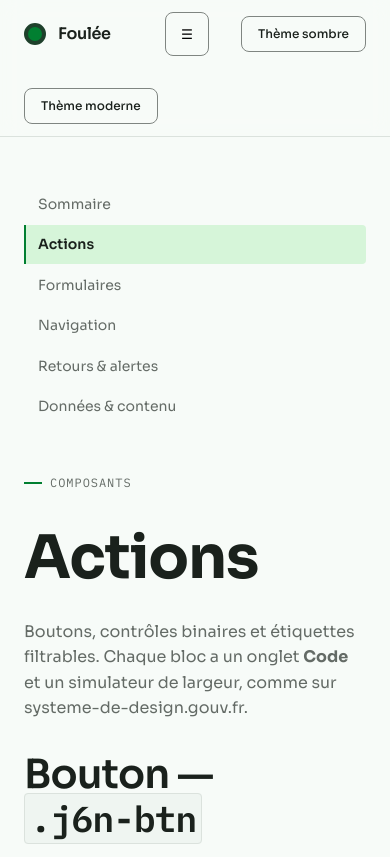
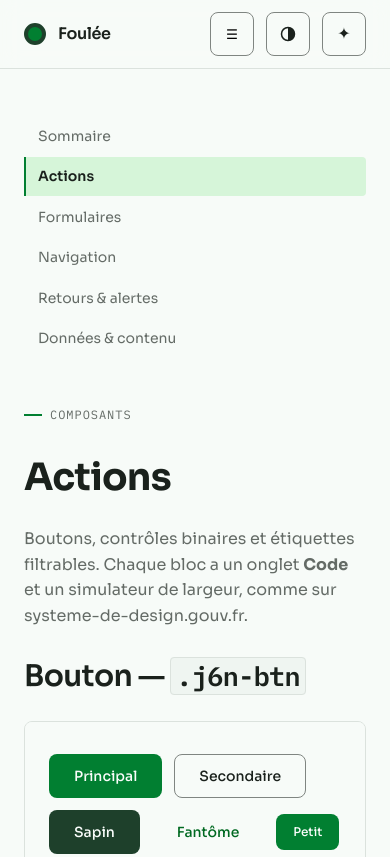
Before and after one commit to J-Dudek/design-j6n, a website: page demo/actions.html in a window 390 px wide. Shown: the top 857 px of the page. Drawn offline with Linux system fonts and the light colour scheme.

Commit message:
feat: add logo possibility and change CI

```diff
--- a/demo/actions.html
+++ b/demo/actions.html
@@ -21,8 +21,8 @@
       <a class="j6n-nav__link" href="donnees.html">Données</a>
     </nav>
     <button class="j6n-nav__toggle" data-j6n-js="menu-toggle" aria-expanded="false" aria-label="Ouvrir le menu">☰</button>
-    <button class="j6n-btn j6n-btn--secondary j6n-btn--sm" id="theme" aria-pressed="false">Thème sombre</button>
-    <button class="j6n-btn j6n-btn--secondary j6n-btn--sm" id="variant" aria-pressed="false">Thème moderne</button>
+    <button class="j6n-btn j6n-btn--secondary j6n-btn--sm j6n-demo-switch" id="theme" aria-pressed="false"><svg class="j6n-demo-switch__icon" aria-hidden="true" viewBox="0 0 16 16" width="16" height="16"><circle cx="8" cy="8" r="6.5" fill="none" stroke="currentColor" stroke-width="1.5"/><path d="M8 1.5a6.5 6.5 0 0 1 0 13z" fill="currentColor"/></svg><span class="j6n-demo-switch__label">Thème sombre</span></button>
+    <button class="j6n-btn j6n-btn--secondary j6n-btn--sm j6n-demo-switch" id="variant" aria-pressed="false"><span class="j6n-demo-switch__icon" aria-hidden="true">✦</span><span class="j6n-demo-switch__label">Thème moderne</span></button>
   </header>
 
   <div class="j6n-container j6n-layout" style="padding-block: var(--j6n-space-7);">
--- a/demo/showcase.css
+++ b/demo/showcase.css
@@ -55,3 +55,18 @@
   .j6n-showcase__toolbar { justify-content: flex-start; }
   .j6n-showcase__viewport { margin-left: 0; }
 }
+
+/* Boutons de thème du header de démo : icône seule sous 960px pour que le
+   header tienne sur une ligne ; le libellé reste lu par les lecteurs d'écran. */
+.j6n-demo-switch__icon { display: none; }
+@media (max-width: 960px) {
+  .j6n-demo-switch { min-width: 44px; min-height: 44px; padding: 0; justify-content: center; }
+  .j6n-demo-switch__icon { display: inline-block; font-size: var(--j6n-text-md); }
+  .j6n-demo-switch__label {
+    position: absolute; width: 1px; height: 1px; overflow: hidden; clip: rect(0 0 0 0);
+    white-space: nowrap; border: 0; padding: 0; margin: -1px;
+  }
+}
+
+/* Nom de classe dans un titre de section : ne pas le couper au tiret. */
+.j6n-layout h2 > code { white-space: nowrap; }
--- a/theme.css
+++ b/theme.css
@@ -48,8 +48,9 @@
   --j6n-text-md:  1rem;      /* 16 */
   --j6n-text-lg:  1.25rem;   /* 20 */
   --j6n-text-xl:  1.75rem;   /* 28 */
-  --j6n-text-2xl: 2.5rem;    /* 40 */
-  --j6n-text-3xl: 3.75rem;   /* 60 */
+  /* Grands titres fluides : réduits sur petit écran pour qu'un mot ne se coupe pas. */
+  --j6n-text-2xl: clamp(1.75rem, 1.25rem + 2.5vw, 2.5rem);   /* 28 → 40 */
+  --j6n-text-3xl: clamp(2.25rem, 1.5rem + 3.5vw, 3.75rem);   /* 36 → 60 */
   --j6n-leading-tight: 1.1;
   --j6n-leading-body: 1.6;
   --j6n-tracking-tight: -0.02em;
@@ -88,6 +89,9 @@
   --j6n-dur-3: 420ms;
 
   --j6n-container: 1120px;
+
+  /* Marque */
+  --j6n-brand-logo-height: 28px;   /* hauteur du logo .j6n-brand__logo */
 }
 
 /* Palette sombre — via [data-theme="dark"] ou préférence système */
@@ -387,6 +391,9 @@ a:focus-visible, .j6n-link:focus-visible { outline: none; box-shadow: var(--j6n-
 }
 .j6n-brand { display: flex; align-items: center; gap: var(--j6n-space-3); font-weight: 600; letter-spacing: var(--j6n-tracking-tight); text-decoration: none; color: var(--j6n-text); border: 0; }
 .j6n-brand__mark { width: 22px; height: 22px; border-radius: 50%; background: var(--j6n-accent); border: 4px solid var(--j6n-pine); flex: none; }
+/* Logo facultatif à la place du rond : <img class="j6n-brand__logo" src="logo.svg" alt="">.
+   Hauteur fixe (--j6n-brand-logo-height), largeur libre : logos carrés ou horizontaux. */
+.j6n-brand__logo { display: block; height: var(--j6n-brand-logo-height); width: auto; max-width: 180px; object-fit: contain; flex: none; }
 .j6n-nav { display: flex; gap: var(--j6n-space-1); margin-left: auto; }
 .j6n-nav__link {
   position: relative;
@@ -933,6 +940,7 @@ code, .j6n-code-inline {
 
 .j6n-nav__toggle { display: none; }
 @media (max-width: 960px) {
+  .j6n-header { gap: var(--j6n-space-3); }
   .j6n-nav__toggle {
     display: inline-flex; align-items: center; justify-content: center;
     width: 44px; height: 44px; margin-left: auto;
```
Also changed, not shown: demo/donnees.html (+2 -2 lines), demo/formulaires.html (+2 -2 lines), demo/index.html (+2 -2 lines), demo/navigation.html (+16 -3 lines), demo/retours.html (+2 -2 lines), .github/workflows/release.yml, README.md, demo/logo.svg (added).
